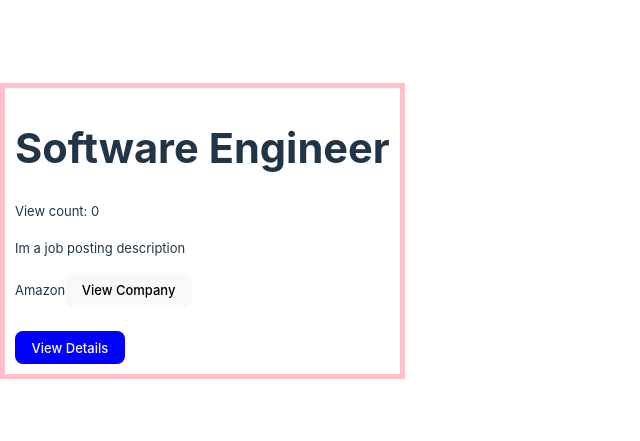
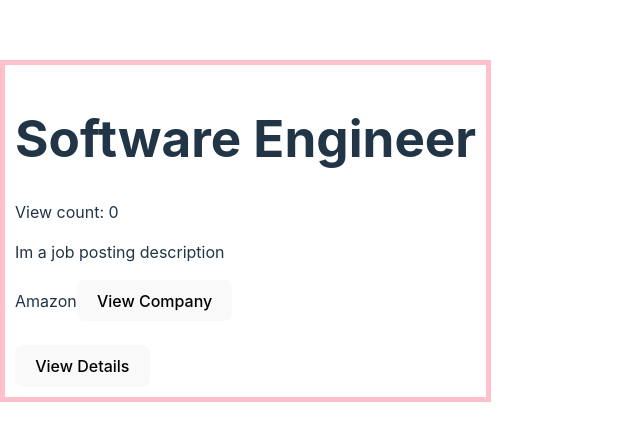
Before and after one commit to killuox/react-frame, a React (Vite) app: page / in a window 1280 px wide. Shown: the part 169-610 px from the top of the page, without its empty margins (0-640 px from the left). Built offline with nearby package versions, Linux system fonts and the light colour scheme.

Commit message:
add features injection

```diff
--- a/src/App.tsx
+++ b/src/App.tsx
@@ -1,16 +1,18 @@
-import JobPosting from './components/JobPosting';
+import {JobPosting} from './components/JobPosting/JobPosting';
 import NewJobPostingRenderer from './renderers/NewJobPostingRenderer';
+import { withFavorite } from './components/JobPosting/functionnality/withFavorite';
+const JobPostingComp = JobPosting(NewJobPostingRenderer);
+
 function App() {
     return (
         <div className="App">
-            <JobPosting
+            <JobPostingComp
                 title="Software Engineer"
                 description="Im a job posting description"
                 company="Amazon"
                 onCompanyClick={() => {
                     console.log('on company click');
                 }}
-                // renderer={NewJobPostingRenderer}
                 css={{
                     border: '5px solid pink',
                     "&:hover": {
--- a/src/components/JobPosting.tsx
+++ /dev/null
@@ -1,26 +0,0 @@
-import React, { useState } from 'react';
-import useRender from '../hooks/useRender';
-import type * as Stitches from '@stitches/react';
-
-type Props = {
-    title: string;
-    css?: Stitches.CSS;
-    description: string;
-    company?: string;
-    onCompanyClick?: () => void;
-    renderer?: React.FC<any>;
-};
-
-const JobPosting = (props: Props) => {
-    // Logic here
-    const [viewCount, setViewCount] = useState(0);
-    const onDetailsClick = () => {
-        console.log('on detail click');
-        setViewCount(viewCount + 1);
-    };
-
-    const componentProps = { ...props, onDetailsClick, viewCount };
-    return useRender({ name: 'jobPosting', componentProps: componentProps });
-};
-
-export default JobPosting;
--- /dev/null
+++ b/src/components/JobPosting/JobPosting.tsx
@@ -0,0 +1,20 @@
+import React, { ComponentType, useState } from 'react';
+import useRender from '../../hooks/useRender';
+import { JobPostingType } from '../../config/componentTypes';
+
+type Props = {
+    renderer?: React.FC<any>;
+};
+export function JobPosting<T>(Renderer: ComponentType<any>) {
+    return (props: T) => {
+        // Logic here
+        const [viewCount, setViewCount] = useState(0);
+
+        const onDetailsClick = () => {
+            console.log('on detail click');
+            setViewCount(viewCount + 1);
+        };
+
+        return <Renderer {...(props as T)} onDetailsClicks={onDetailsClick} viewCount={viewCount}/>;
+    };
+}
--- /dev/null
+++ b/src/components/JobPosting/functionnality/withFavorite.tsx
@@ -0,0 +1,13 @@
+import { ComponentType, useState } from "react";
+
+export function withFavorite<T>(Component: ComponentType<T>) {
+  return (hocProps: Omit<T, 'isFavorite' | "onFavoriteClick">) => {
+    const [isFavorite, setIsFavorite] = useState<boolean>(false);
+
+    const onFavoriteClick = () => {
+        setIsFavorite(!isFavorite);
+    };
+
+    return <Component {...(hocProps as T)} isFavorite={isFavorite} onFavoriteClick={onFavoriteClick} />;
+  };
+}
--- /dev/null
+++ b/src/config/componentTypes.ts
@@ -0,0 +1,9 @@
+import type * as Stitches from '@stitches/react';
+
+export type JobPostingType = {
+    title: string;
+    css?: Stitches.CSS;
+    description: string;
+    company?: string;
+    onCompanyClick?: () => void;
+}
--- a/src/renderers/JobPostingRenderer.tsx
+++ b/src/renderers/JobPostingRenderer.tsx
@@ -1,5 +1,7 @@
 import React from 'react';
 import { styled } from '@stitches/react';
+import { JobPostingType } from '../config/componentTypes';
+
 const Wrapper = styled('div', {
     fontSize: '13px',
     padding: '10px',
@@ -14,22 +16,17 @@ const Wrapper = styled('div', {
 });
 
 type Props = {
-    title: string;
-    css?: React.CSSProperties;
-    description: string;
-    company?: string;
-    onCompanyClick?: () => void;
     onDetailsClick: () => void;
     viewCount: number;
 };
 
-const JobPostingRenderer = (props: Props) => {
+const JobPostingRenderer = (props: Props & JobPostingType) => {
     const { title, css, description, company, onCompanyClick, onDetailsClick, viewCount } = props;
 
     return (
         <Wrapper css={{ ...css }}>
             <h1>{title}</h1>
-            <p>View count: {viewCount}</p>
+            {viewCount && <p>View count: {viewCount}</p>}
             <p>{description}</p>
             {company && (
                 <>
```
Also changed, not shown: src/renderers/NewJobPostingRenderer.tsx (+3 -6 lines).
